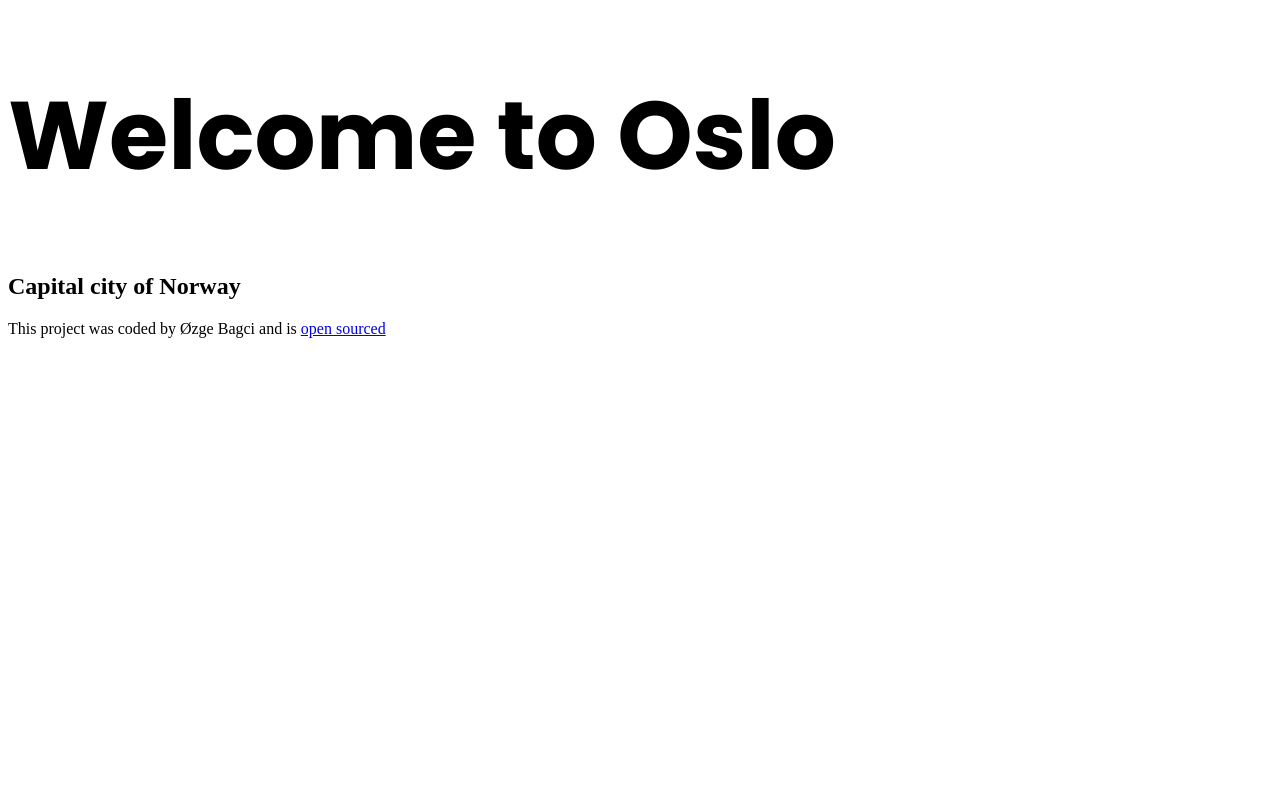
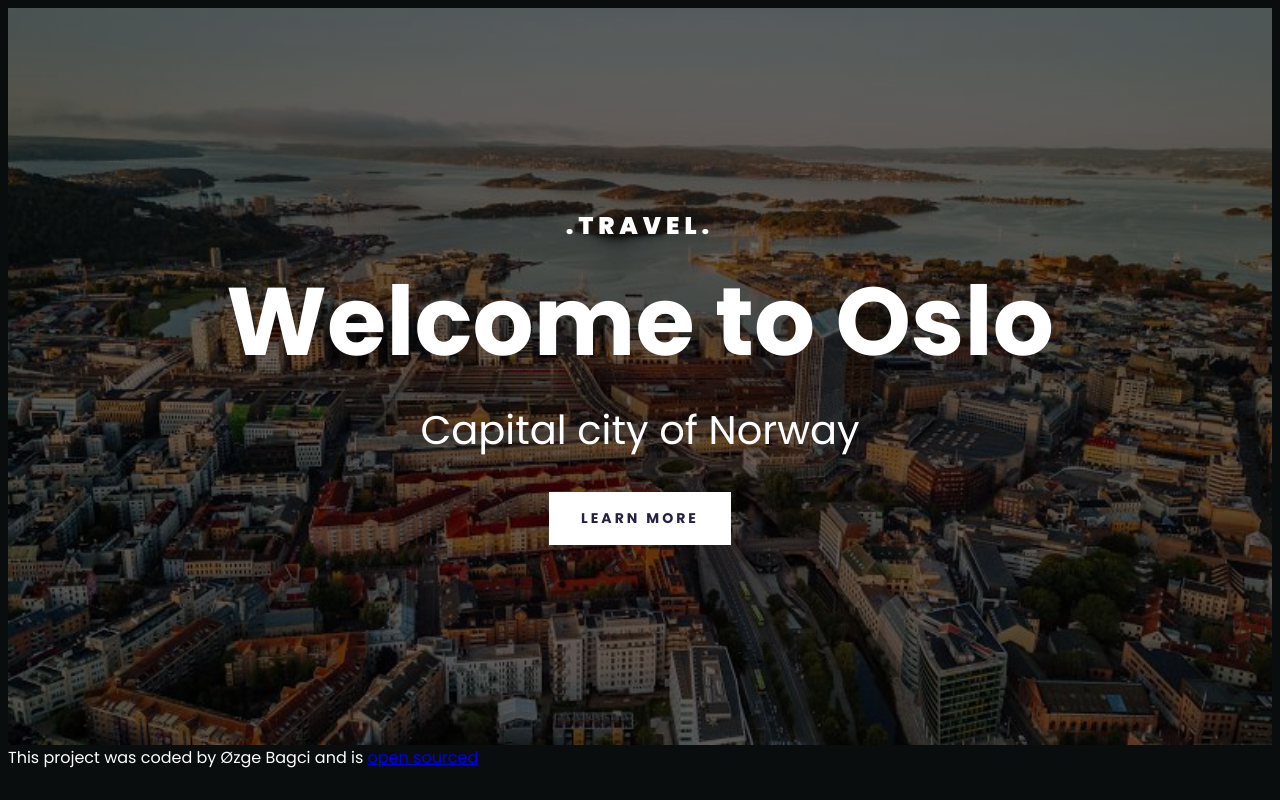
Before and after one commit to OzgeBagci/Oslo-travel-project, a plain HTML site: page index.html in a window 1280 px wide. Drawn offline with Linux system fonts and the light colour scheme.

Commit message:
Added the header of the landing page

```diff
--- a/index.html
+++ b/index.html
@@ -13,8 +13,13 @@
     <title>Travel project</title>
   </head>
   <body>
+    <div class="container">
+      <header>
+        <h3>.TRAVEL.</h3>
         <h1>Welcome to Oslo</h1>
         <h2>Capital city of Norway</h2>
+        <a href="#more">Learn more</a>
+      </header>
       <footer>
         This project was coded by Øzge Bagci and is
         <a
@@ -24,5 +29,6 @@
           open sourced</a
         >
       </footer>
+    </div>
   </body>
 </html>
--- a/src/styles.css
+++ b/src/styles.css
@@ -1,7 +1,77 @@
-h1 {
+body {
   font-family: "Poppins", sans-serif;
-  font-style: normal;
+  background: #090d0d;
+}
+.container {
+  max-width: 1400px;
+  margin: 0 auto;
+}
+
+header {
+  background-image: linear-gradient(rgba(0, 0, 0, 0.6), rgba(0, 0, 0, 0.6)),
+    url("../images/oslo.jpg");
+  background-repeat: no-repeat;
+  background-size: cover;
+  color: white;
+  text-align: center;
+  padding: 200px 0;
+}
+
+header h1 {
   font-weight: 700;
   font-size: 96px;
-  line-height: 144px;
+  line-height: 1;
+  margin: 30px 0;
 }
+
+header h2 {
+  font-weight: 400;
+  font-size: 40px;
+  line-height: 1.5;
+  margin: 0;
+}
+
+header h3 {
+  font-weight: 900;
+  font-size: 24px;
+  line-height: 1.5;
+  letter-spacing: 5px;
+  margin: 0;
+}
+
+header a {
+  font-weight: 700;
+  font-size: 14px;
+  line-height: 1.5;
+  text-align: center;
+  color: #272044;
+  padding: 16px 32px;
+  margin-top: 32px;
+  display: inline-block;
+  letter-spacing: 3px;
+  text-decoration: none;
+  text-transform: uppercase;
+  background: white;
+}
+
+footer {
+  color: white;
+}
+
+@media (max-width: 900px) {
+  header {
+    padding: 60px 0;
+  }
+
+  header h1 {
+    font-size: 48px;
+  }
+
+  header h2 {
+    font-size: 20px;
+  }
+
+  header h3 {
+    font-size: 12px;
+  }
+}
```
Also changed, not shown: images/oslo.jpg (added). Lines whose indentation alone changed are shown as unchanged.
